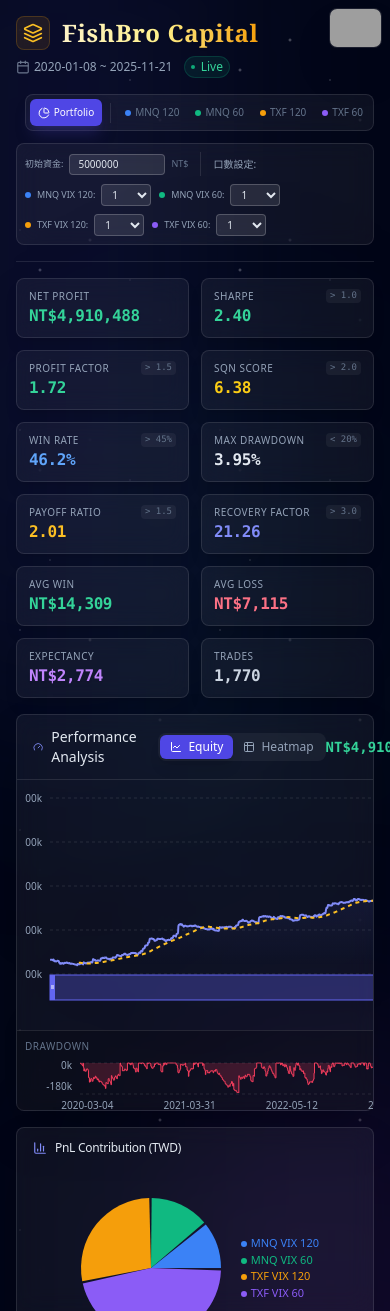
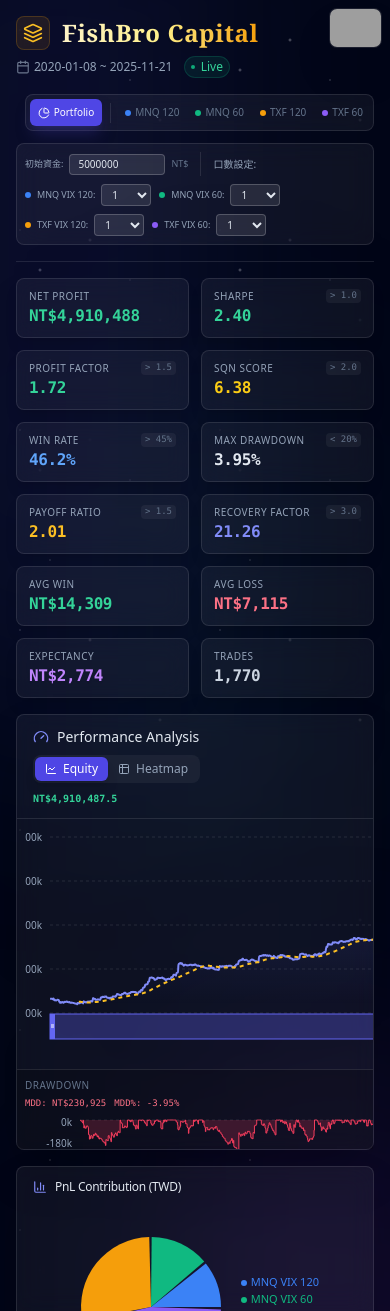
Before and after one commit to alexhuang0915/FishBroCapital-PTBot-Online, a Next.js app: page / in a window 390 px wide. Shown: the top 1311 px of the page. Built offline with nearby package versions, Linux system fonts and the light colour scheme; grey boxes are pictures that could not be loaded.

Commit message:
Fix mobile layout: responsive font sizes for large numbers

```diff
--- a/components/PerformanceReport.jsx
+++ b/components/PerformanceReport.jsx
@@ -1060,8 +1060,8 @@ export default function PerformanceDashboard() {
 
           <Card className="bg-white/5 backdrop-blur-md border-white/10 shadow-2xl">
             <CardHeader className="border-b border-white/10 py-3 px-4">
-              <div className="flex items-center justify-between">
-                <div className="flex items-center gap-4">
+              <div className="flex flex-col sm:flex-row items-start sm:items-center justify-between gap-2 sm:gap-0">
+                <div className="flex flex-col sm:flex-row items-start sm:items-center gap-2 sm:gap-4">
                   <div className="flex items-center gap-2">
                     <Gauge className="w-4 h-4 text-indigo-400" />
                     <span className="text-sm font-medium text-slate-200">Performance Analysis</span>
@@ -1083,7 +1083,7 @@ export default function PerformanceDashboard() {
                     </button>
                   </div>
                 </div>
-                <span className={`text-sm font-mono font-bold ${stats.netProfit > 0 ? 'text-emerald-400' : 'text-rose-400'}`} suppressHydrationWarning>
+                <span className={`text-[10px] sm:text-xs md:text-sm font-mono font-bold break-all ${stats.netProfit > 0 ? 'text-emerald-400' : 'text-rose-400'}`} suppressHydrationWarning>
                   {stats.symbol}{stats.netProfit.toLocaleString()}
                 </span>
               </div>
@@ -1130,13 +1130,13 @@ export default function PerformanceDashboard() {
                   </div>
                   <div className="h-[80px] sm:h-[100px] p-2 sm:p-4 pt-0 border-t border-white/10 bg-black/20 overflow-x-auto">
                     <div className="min-w-[600px] h-full">
-                     <div className="pt-2 mb-1 flex justify-between items-center">
+                     <div className="pt-2 mb-1 flex flex-col sm:flex-row justify-between items-start sm:items-center gap-1 sm:gap-0">
                         <span className="text-[10px] font-medium text-slate-500 uppercase tracking-wider">Drawdown</span>
-                        <div className="flex items-center gap-3">
-                          <span className="text-[10px] font-mono text-rose-400">
+                        <div className="flex flex-wrap items-center gap-2 sm:gap-3">
+                          <span className="text-[9px] sm:text-[10px] font-mono text-rose-400 break-all">
                             MDD: {stats.symbol}{stats.maxDDAmount.toLocaleString()}
                           </span>
-                          <span className="text-[10px] font-mono text-rose-400">
+                          <span className="text-[9px] sm:text-[10px] font-mono text-rose-400">
                             MDD%: -{stats.maxDrawdown}%
                           </span>
                         </div>
```
